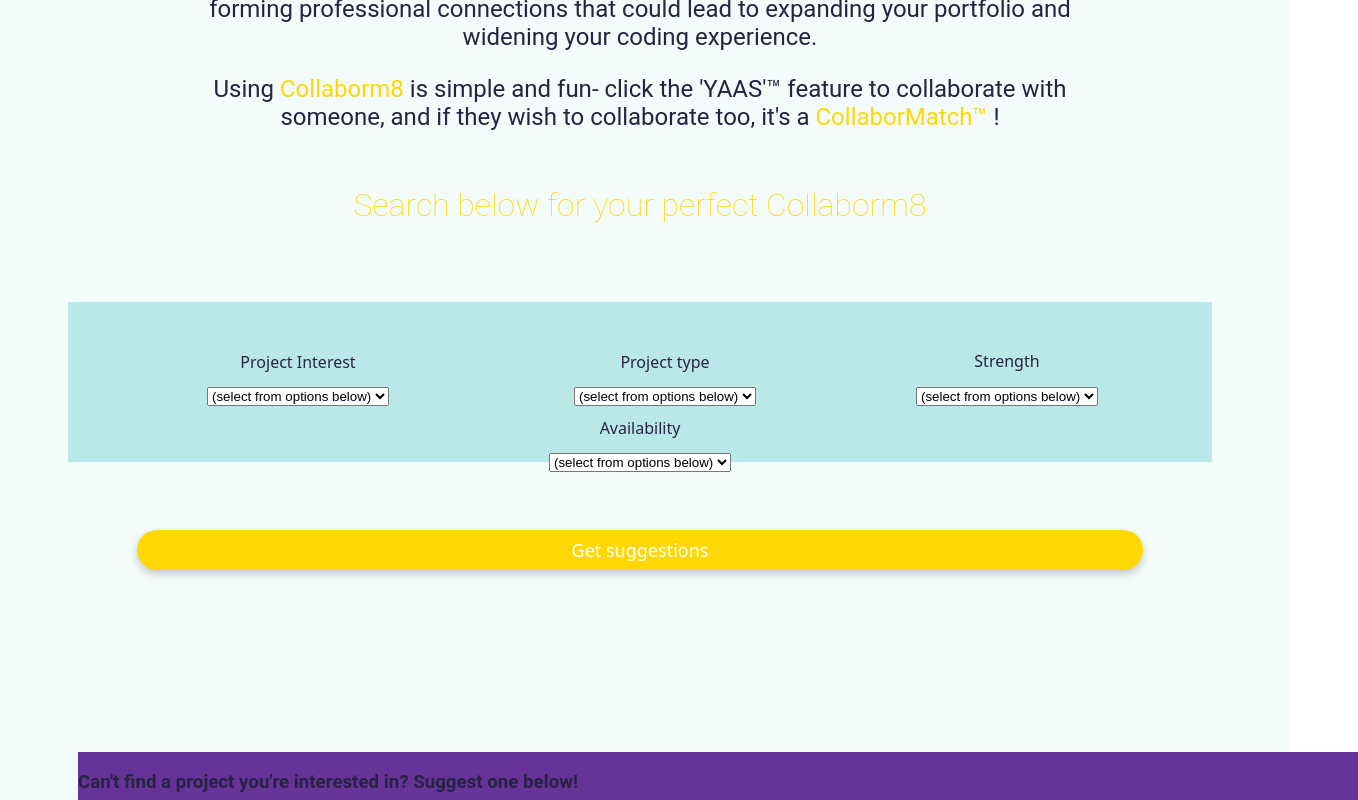
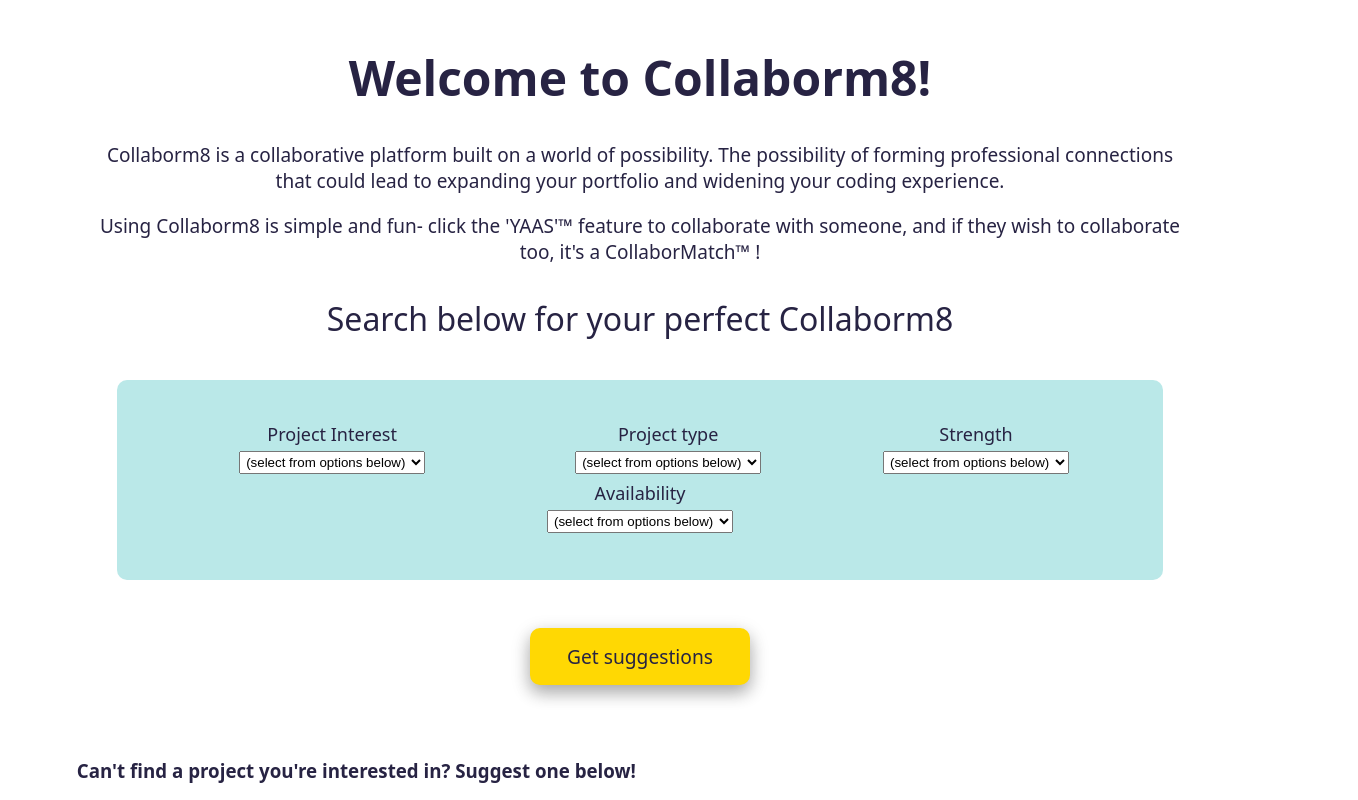
Before and after one commit to elawilkinson/collabormatch, a React (Create React App) app: page / in a window 1280 px wide. Shown: the top 800 px of the page, 1358 px wide, since content can reach past the window. Built offline with nearby package versions, Linux system fonts and the light colour scheme.

Commit message:
layout refactor

```diff
--- a/src/components/App/App.css
+++ b/src/components/App/App.css
@@ -1,12 +1,11 @@
 :root {
   --yellow: #FFD803;
   --light-blue: #BAE8E8;
-  --main-text-colour: hsl(229, 92%, 26%);
+  --main-text-colour: #272343;
   --off-white: #F3FBFB;
 }
 
 .App {
-  background-color: var(--off-white);
   text-align: center;
   text-anchor: middle;
   padding-left: 6%;
@@ -15,66 +14,52 @@
 }
 
 body {
+  margin: 0;
   color: var(--main-text-colour);
   font-family:system-ui, -apple-system, BlinkMacSystemFont, 'Segoe UI', Roboto, Oxygen, Ubuntu, Cantarell, 'Open Sans', 'Helvetica Neue', sans-serif;
 }
 
-h1{
-  color: #FFD803;
-  font-size:300%;
-  font-weight: 5;
+h1 {
+  /* color: #FFD803; */
+  font-size:3rem;
 }
-h2{
-  color: #FFD803;
-  font-size:500%;
+
+.paragraph, .paragraph2 {
+  padding-left: 2%;
+  padding-right: 2%;
+  position: relative;
+  font-size: 19px;
+  color: var(--main-text-colour);
+}
+
+.search-below {
+  font-weight: bold;
+  /* color: var(--yellow); */
+  font-size: 2rem;
   font-weight: 100;
 }
 
-p.paragraph{
-  padding-left: 10%;
-  padding-right: 10%;
-  position: relative;
-  font-size:x-large;
-  color: var(--main-text-colour);
-}
-
-p.paragraph2{
-  padding-left: 10%;
-  padding-right: 10%;
-  position: relative;
-  font-size:x-large;
-  color: var(--main-text-colour);
-  position:relative;
-  }
-
-.search-below{
-  font-weight:bold;
-  padding-top: 2%;
-  padding-bottom: 2%;
-  color: var(--yellow);
-  font-size:200%;
-  font-weight: 100;
-}
-
-.user-input{
+.user-input {
   font-family:system-ui, -apple-system, BlinkMacSystemFont, 'Segoe UI', Roboto, Oxygen, Ubuntu, Cantarell, 'Open Sans', 'Helvetica Neue', sans-serif;
-  padding-top: 2%;
   padding-bottom: 2%;
   color: var(--main-text-colour);
-  font-size:150%;
-  font-weight: 100;
-
+  font-size: 12px;
 }
 
 label {
   padding: 5%;
-  font-size: medium;
+  font-size: 18px;
   position:relative;
   font-weight: 500;
 }
 
-option{
-  background-color:var(--light-blue);
+select {
+  margin: 5px;
+  padding: 2px;
+}
+
+option {
+  /* background-color:var(--light-blue); */
   font-weight: 500;
 }
 
@@ -82,17 +67,18 @@ option{
   background-color: var(--light-blue);
   display: flex;
   justify-content: space-around;
-  flex-direction:row;
-  flex-flow:row;
-  flex-wrap:wrap;
-  float:inline-start;
+  align-content: space-evenly;
+  flex-direction: row;
+  flex-flow: row;
+  flex-wrap: wrap;
+  border-radius: 10px;
   padding: 40px;
-  height: 10vh;
+  margin: 40px;
+  height: 15vh;
 }
 
 .dropdown-left {
   align-self: center;
-  background-color: var(--off-white);
   display: contents;
   flex-direction: column;
   justify-content: space-around;
@@ -101,55 +87,50 @@ option{
 
 .dropdown-right {
   align-self: center;
-  background-color: var(--off-white);
   display: contents;
   flex-direction: column;
   justify-content:space-around;
   padding: 5%;
 }
 
-.dropdown-button {
-  display: flex;
-   justify-content:center;
-  padding:6%;
-}
-
-.suggestions-box{
-  background-color: rebeccapurple;
+.suggestions-box {
   height: 50vh;
   text-align: left;
   display: flex;
   flex-direction: column;
+  justify-content: space-evenly;
 }
 
-#suggestions-intro{
-  width:100vw;
-}
-
-.suggestions-input{
+.suggestions-input {
     padding: 2vh;
 }
 
-button{
+button {
+  display: flex;
+  justify-content: center;
+  width: 220px;
+  margin: 1vh;
   font-family:system-ui, -apple-system, BlinkMacSystemFont, 'Segoe UI', Roboto, Oxygen, Ubuntu, Cantarell, 'Open Sans', 'Helvetica Neue', sans-serif;
-  background-color:#FFD803;
-  border: var(--main-text-colour);
-  color: black;
+  background-color:var(--yellow);
+  color: var(--main-text-colour);
+  border: none;
   padding: 15px 32px;
   text-align: center;
   text-decoration: none;
   display: inline-block;
-  font-size: 16px;
+  font-size: 1.2rem;
   transition-duration: 0.4s;
+  cursor: pointer;
   box-shadow: 0 8px 16px 0 rgba(0,0,0,0.2), 0 6px 20px 0 rgba(0,0,0,0.19);
+  border-radius: 10px;
 }
 
 button:hover{
-  background-color: oldlace;
+  background-color: var(--main-text-colour);
   color: var(--yellow);
   box-shadow: 0 12px 16px 0 rgba(0,0,0,0.24), 0 17px 50px 0 rgba(0,0,0,0.19);
 }
 
-.collaborm8{
+/* .collaborm8{
   color:var(--yellow);
-}
+} */
--- a/src/components/App/App.js
+++ b/src/components/App/App.js
@@ -63,8 +63,7 @@ function App() {
     <div className="App">
       {/* NB navbar - logo, profile icon, hamburger icon -could go here if time */}
       <div className="intro">
-        <h1>collabor8</h1>
-        <h2>Welcome to <span className="collaborm8">Collaborm8</span>! </h2>
+        <h1>Welcome to <span className="collaborm8">Collaborm8</span>! </h1>
         <p className="paragraph">
           <span className="collaborm8">Collaborm8</span> is a collaborative platform built on a world of
           possibility. The possibility of forming professional connections that
--- a/src/components/ProfileCard/index.css
+++ b/src/components/ProfileCard/index.css
@@ -1,25 +1,7 @@
-:root {
-  --yellow: #FFD803;
-  --light-blue: #BAE8E8;
-  --main-text-colour: #272343;
-  --off-white: #F3FBFB;
-}
-
-
-body{
-    margin: 0;
-    padding: 0;
-    box-sizing: border-box;
-    display: flex;
-    justify-content: center;
-    align-items: center;
-    height: 100vh;
-    font-family: "Roboto", sans-serif;
-}
-
 .card {
     display: flex;
     justify-content: center;
+    /* align-items: center; */
     flex-direction: column;
     color: var(--main-text-colour);
     box-shadow: 0 4px 8px 0 rgba(0, 0, 0, 0.2);
@@ -29,7 +11,7 @@ body{
     background-color: var(--off-white);
     border: 10px;
     border-color: var(--light-blue);
-    border-radius: 4%;
+    border-radius: 10px;
     padding: 10px;
   }
 
@@ -48,22 +30,3 @@ body{
     background-position: center;
     background-size: cover;
   }
-
-  button {
-    border: none;
-    outline: 0;
-    display: inline-block;
-    padding: 8px;
-    color: white;
-    background-color: var(--yellow);
-    box-shadow: 0 4px 8px 0 rgba(0, 0, 0, 0.2);
-    border-radius: 20px;
-    text-align: center;
-    cursor: pointer;
-    width: 100%;
-    font-size: 18px;
-  }
-
-  button:hover, a:hover {
-    opacity: 0.7;
-  }
--- a/src/components/Suggestions/index.js
+++ b/src/components/Suggestions/index.js
@@ -18,7 +18,7 @@ function Suggestions( ) {
           <input type="text"></input>
         </div>
       </form>
-      <button>Send suggestion</button>
+      <button className="suggestions-button">Send suggestion</button>
       </div>
   );
 }
--- a/src/index.css
+++ b/src/index.css
@@ -1,4 +1,4 @@
-body {
+/* body {
   margin: 0;
   color: var(--main-text-colour);
   font-family: -apple-system, BlinkMacSystemFont, 'Segoe UI', 'Roboto', 'Oxygen',
@@ -11,11 +11,4 @@ body {
 code {
   font-family: source-code-pro, Menlo, Monaco, Consolas, 'Courier New',
     monospace;
-}
-
-.profile-cards {
-  display: flex;
-  justify-content: space-between;
-  padding: 10px;
-  margin-top: 10vh;
-}
+} */
```
Also changed, not shown: src/components/ProfileCard/soccharacteredit.JPG (deleted).
